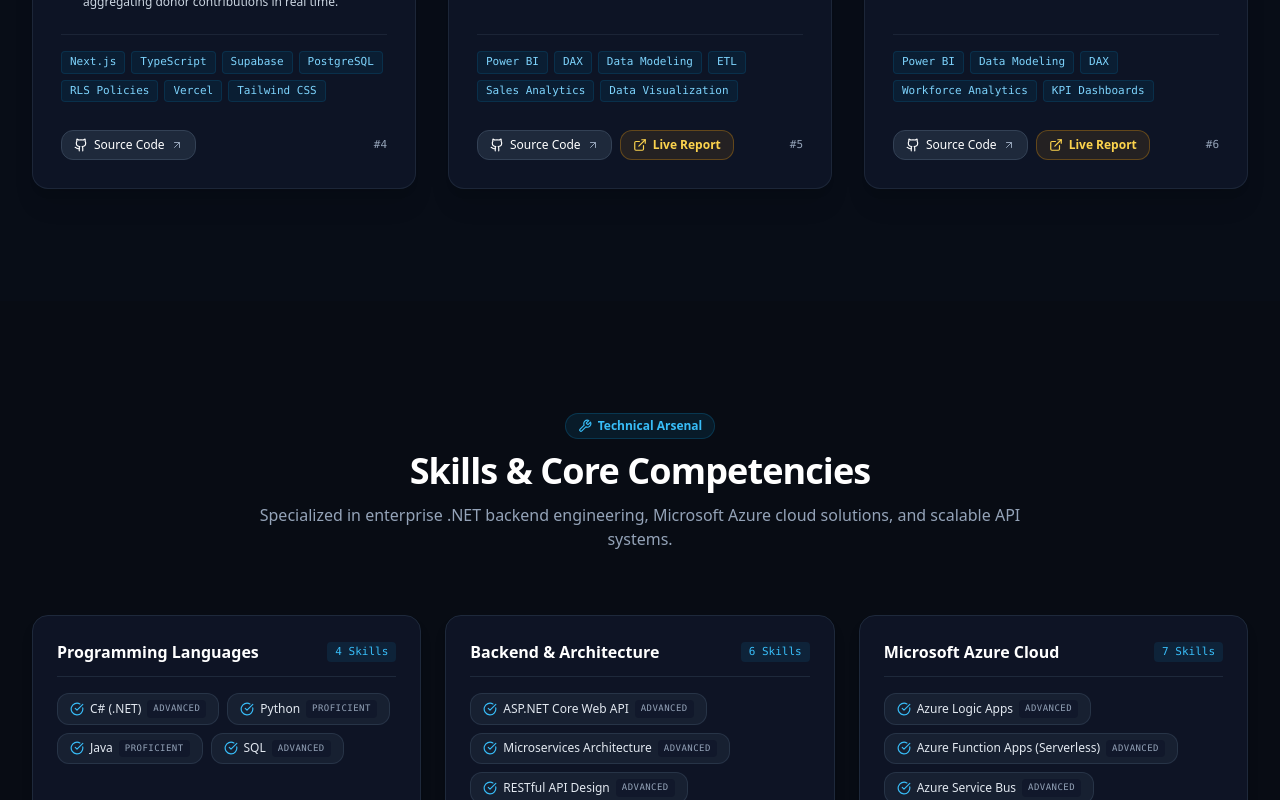
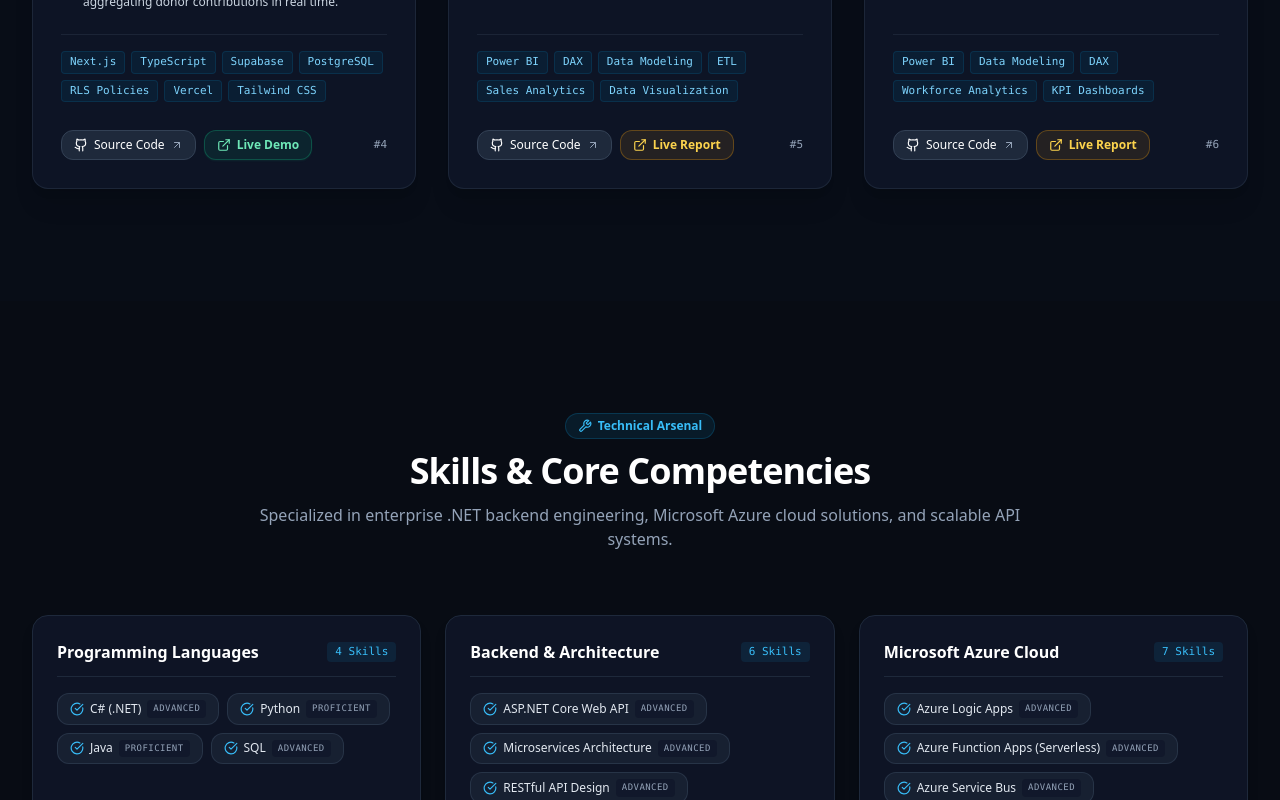
Before and after one commit to aravindkontham/PersonalPortfolio, a Next.js app: page / in a window 1280 px wide. Shown: the part 4980-5780 px from the top of the page. Built offline with nearby package versions, Linux system fonts and the light colour scheme.

Commit message:
feat: add live link for ChandaTracker web app

```diff
--- a/src/components/Profiles.tsx
+++ b/src/components/Profiles.tsx
@@ -142,10 +142,14 @@ export default function Profiles() {
                         href={repo.liveUrl}
                         target="_blank"
                         rel="noreferrer"
-                        className="inline-flex items-center justify-center gap-1.5 py-2 px-3.5 rounded-xl bg-amber-500/10 hover:bg-amber-500/20 text-amber-300 border border-amber-500/30 text-xs font-semibold transition-all"
+                        className={`inline-flex items-center justify-center gap-1.5 py-2 px-3.5 rounded-xl border text-xs font-semibold transition-all ${
+                          repo.category.includes("Data")
+                            ? "bg-amber-500/10 hover:bg-amber-500/20 text-amber-300 border-amber-500/30"
+                            : "bg-emerald-500/10 hover:bg-emerald-500/20 text-emerald-300 border-emerald-500/30 shadow-sm shadow-emerald-500/10"
+                        }`}
                       >
                         <ExternalLink className="w-3.5 h-3.5" />
-                        <span>Live Report</span>
+                        <span>{repo.category.includes("Data") ? "Live Report" : "Live App"}</span>
                       </a>
                     )}
                   </div>
--- a/src/components/Projects.tsx
+++ b/src/components/Projects.tsx
@@ -149,10 +149,14 @@ export default function Projects() {
                         href={project.liveUrl}
                         target="_blank"
                         rel="noreferrer"
-                        className="inline-flex items-center gap-1.5 px-3 py-1.5 rounded-xl bg-amber-500/10 hover:bg-amber-500/20 text-amber-300 border border-amber-500/30 text-xs font-semibold transition-all"
+                        className={`inline-flex items-center gap-1.5 px-3 py-1.5 rounded-xl border text-xs font-semibold transition-all ${
+                          project.category.includes("Data")
+                            ? "bg-amber-500/10 hover:bg-amber-500/20 text-amber-300 border-amber-500/30"
+                            : "bg-emerald-500/10 hover:bg-emerald-500/20 text-emerald-300 border-emerald-500/30 shadow-sm shadow-emerald-500/10"
+                        }`}
                       >
                         <ExternalLink className="w-3.5 h-3.5" />
-                        <span>Live Report</span>
+                        <span>{project.category.includes("Data") ? "Live Report" : "Live Demo"}</span>
                       </a>
                     )}
                     {!project.githubUrl && !project.liveUrl && (
--- a/src/data/portfolioData.ts
+++ b/src/data/portfolioData.ts
@@ -59,7 +59,7 @@ export const portfolioData = {
     githubHandle: "aravindkontham",
     linkedin: "https://linkedin.com/in/aravind-kontham/",
     linkedinHandle: "aravind-kontham",
-    leetcode: "https://leetcode.com/u/aravindkontham",
+    leetcode: "https://leetcode.com/u/Aravind_Kontham/",
     leetcodeHandle: "aravindkontham",
     resumeUrl: "/Aravind_Resume.pdf",
     stats: [
@@ -179,6 +179,7 @@ export const portfolioData = {
       ],
       techStack: ["Next.js", "TypeScript", "Supabase", "PostgreSQL", "RLS Policies", "Vercel", "Tailwind CSS"],
       githubUrl: "https://github.com/aravindkontham/ChandaTracker",
+      liveUrl: "https://chanda-tracker-swart.vercel.app/",
       highlights: ["Supabase Row-Level Security", "Cloud Photo Storage", "Real-Time Leaderboard"],
     },
     {
@@ -217,6 +218,7 @@ export const portfolioData = {
     {
       name: "ChandaTracker",
       repoUrl: "https://github.com/aravindkontham/ChandaTracker",
+      liveUrl: "https://chanda-tracker-swart.vercel.app/",
       description: "Login-protected web application to record chanda (donations) with photo uploads to Supabase storage, automated timestamps, Row-Level Security (RLS) policies, and an auto-scrolling donor leaderboard.",
       category: "Full Stack & Cloud",
       techStack: ["Next.js", "TypeScript", "Supabase", "PostgreSQL", "Tailwind CSS", "Vercel"],
```
